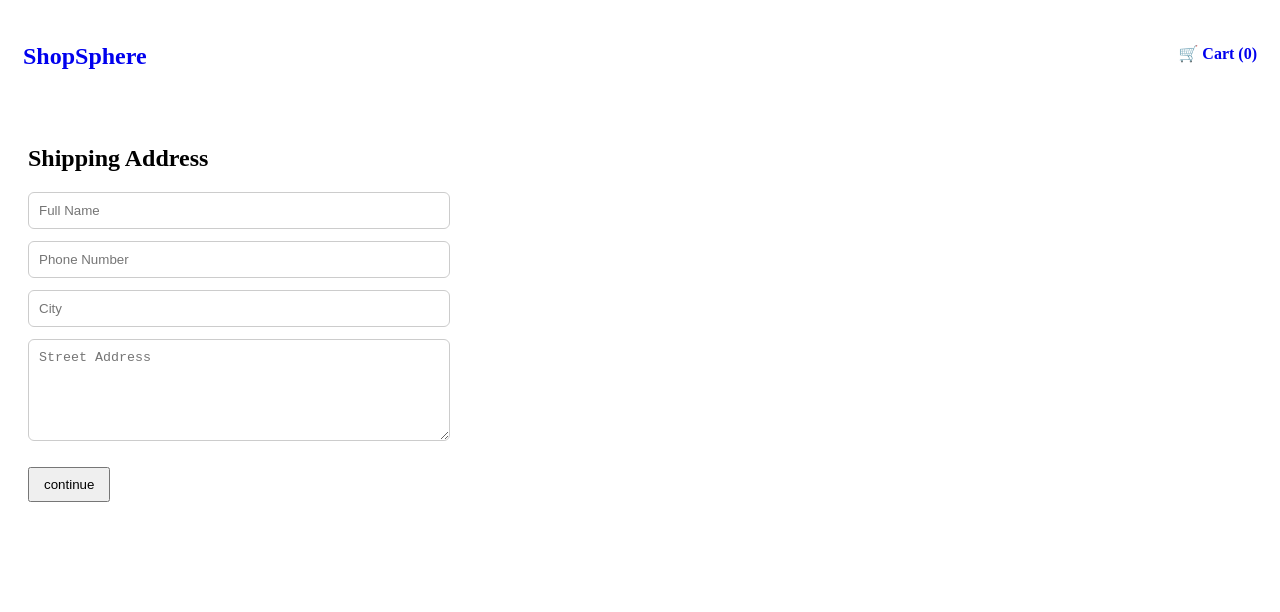
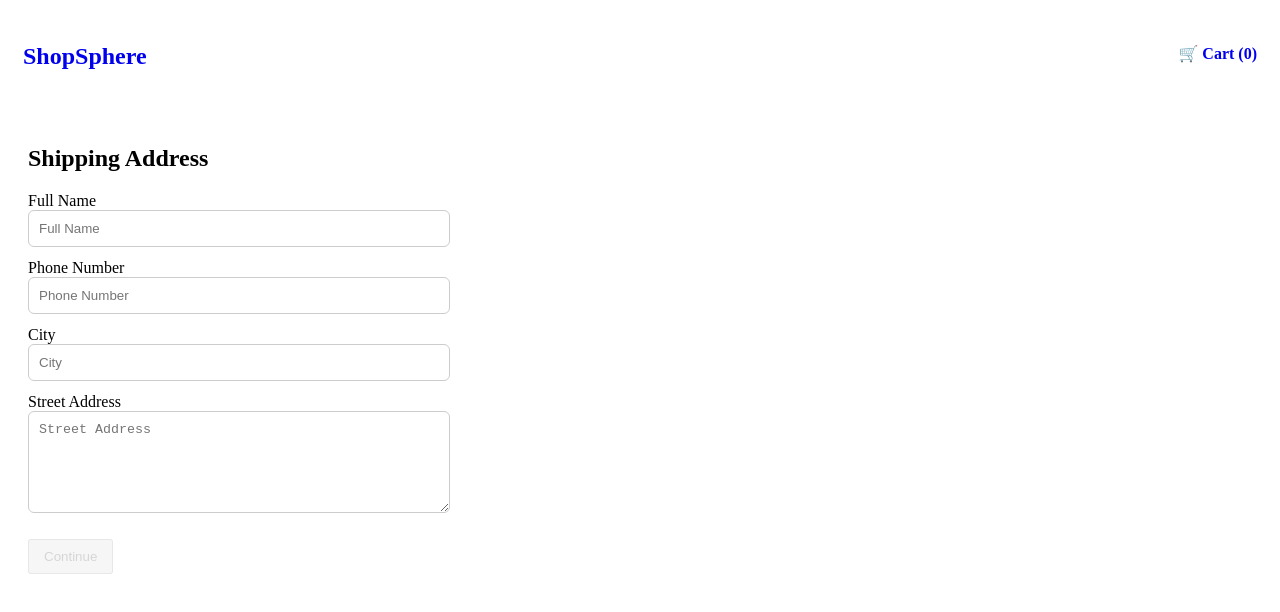
Before and after one commit to kalpesh0711/shopsphere, a React (Create React App) app: page /address in a window 1280 px wide. Shown: the top 612 px of the page. Built offline with nearby package versions, Linux system fonts and the light colour scheme.

Commit message:
Day 12: Improved address form UX with preview, labels, and button state

```diff
--- a/src/pages/Address.jsx
+++ b/src/pages/Address.jsx
@@ -1,3 +1,4 @@
+import { DOM_KEY_LOCATION } from "@testing-library/user-event/dist/keyboard/types";
 import { useState } from "react";
 
 const Address = () => {
@@ -32,6 +33,7 @@ const Address = () => {
     <div style={{ padding: 20, maxWidth: 400 }}>
       <h2>Shipping Address</h2>
 
+      <label>Full Name</label>
       <input
         type="text"
         placeholder="Full Name"
@@ -48,8 +50,7 @@ const Address = () => {
       </p>
       )}
 
-
-
+      <label>Phone Number</label>
       <input
         type="text"
         placeholder="Phone Number"
@@ -66,6 +67,7 @@ const Address = () => {
       </p>
       )}
 
+      <label>City</label>
       <input
         type="text"
         placeholder="City"
@@ -82,7 +84,7 @@ const Address = () => {
       </p>
       )}
 
-
+      <label>Street Address</label>
       <textarea
         placeholder="Street Address"
         value={address.street}
@@ -93,15 +95,38 @@ const Address = () => {
       />
 
       <button
-       onClick={validate}
-       style={{
-        marginTop: 10,
-        padding: "8px 14px"
-       } }
-      >
-       continue
+  onClick={validate}
+  disabled={
+    !address.name ||
+    !address.phone ||
+    !address.city
+  }
+  style={{
+    marginTop: 10,
+    padding: "8px 14px",
+    opacity:
+      !address.name ||
+      !address.phone ||
+      !address.city
+        ? 0.5
+        : 1
+  }}
+>
+  Continue
+</button>
 
-      </button>
+
+      {(address.name || address.phone || address.city || address.street) && (
+       <div style={{ marginTop: 20 }}>
+        <h3>Entered Address</h3>
+
+        <p><strong>Name:</strong> {address.name}</p>
+        <p><strong>Phone:</strong> {address.phone}</p>
+        <p><strong>City:</strong> {address.city}</p>
+        <p><strong>Street:</strong> {address.street}</p>
+       </div>
+      )}
+
 
     </div>
   );
```
